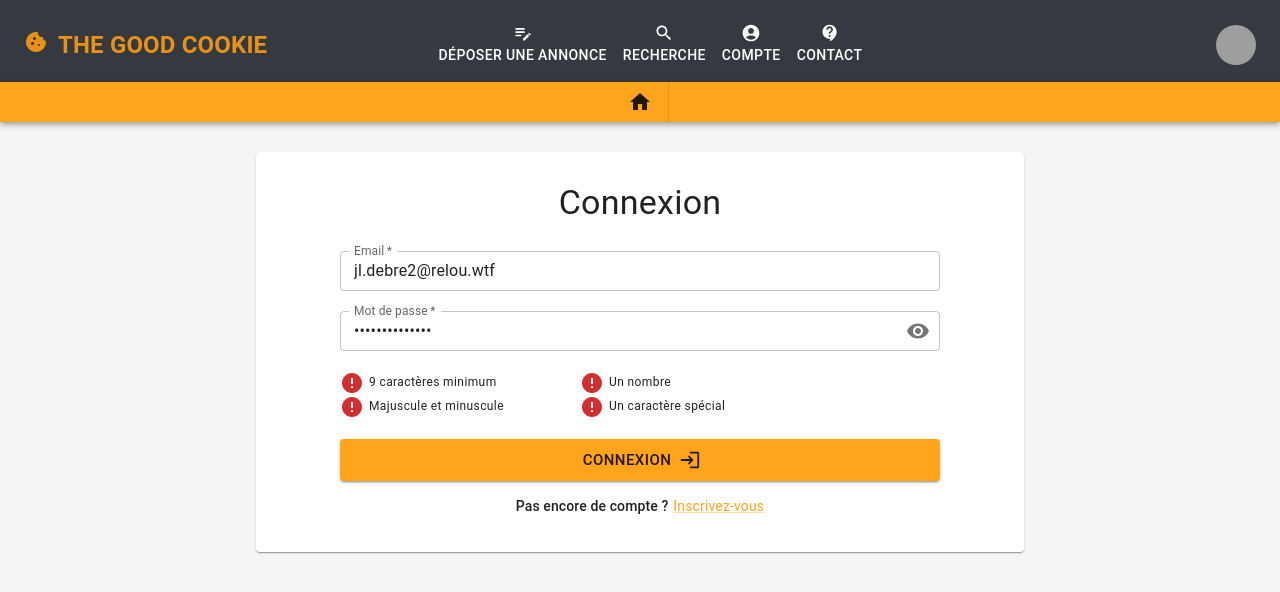
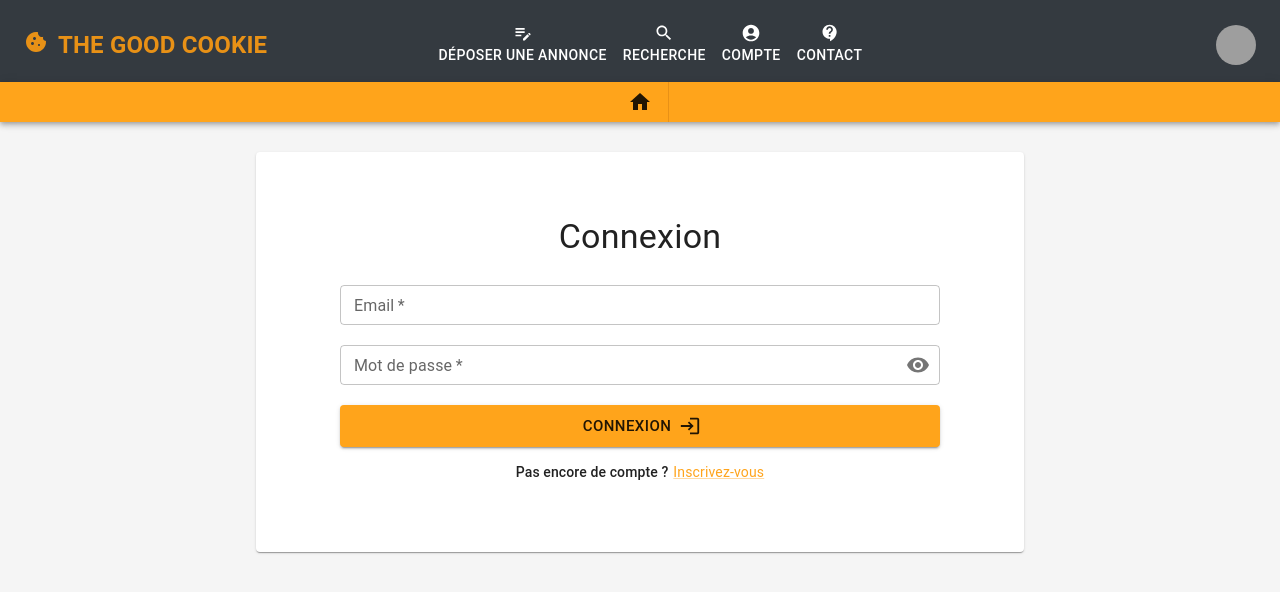
Before and after one commit to Megakrash/the-good-cookie, a Next.js app in the folder frontend/: page /connexion in a window 1280 px wide. Shown: the top 592 px of the page. Built offline with nearby package versions, Linux system fonts and the light colour scheme.

Commit message:
:sparkles: Email verification OK

```diff
--- a/frontend/src/components/users/userConnection/UserConnection.tsx
+++ b/frontend/src/components/users/userConnection/UserConnection.tsx
@@ -16,8 +16,8 @@ import toast, { Toaster } from "react-hot-toast";
 import router from "next/router";
 
 const UserConnection = (): React.ReactNode => {
-  const [email, setEmail] = useState<string>("jl.debre2@relou.wtf");
-  const [password, setPassword] = useState<string>("Warcraft!!2023");
+  const [email, setEmail] = useState<string>("");
+  const [password, setPassword] = useState<string>("");
   const handlePasswordChange = (newPassword: React.SetStateAction<string>) => {
     setPassword(newPassword);
   };
@@ -40,7 +40,7 @@ const UserConnection = (): React.ReactNode => {
         }, 1500);
       }
     } catch (error) {
-      toast("Email ou mot de passe incorrect", {
+      toast(error.message, {
         style: { background: "#e14d2a", color: "#fff" },
       });
       setEmail("");
--- a/frontend/src/components/users/userVerifyEmail/EmailVerify.tsx
+++ b/frontend/src/components/users/userVerifyEmail/EmailVerify.tsx
@@ -63,10 +63,10 @@ const EmailVerify = () => {
       <Button
         variant="contained"
         color="primary"
-        onClick={() => router.push("/")}
+        onClick={() => router.push("/connexion")}
         sx={{ marginTop: "1rem" }}
       >
-        {`Retour à l'accueil`}
+        {`Page de connexion`}
       </Button>
     </Card>
   );
```
Also changed, not shown: 1 other file (tests, documents, lock files or other folders).
